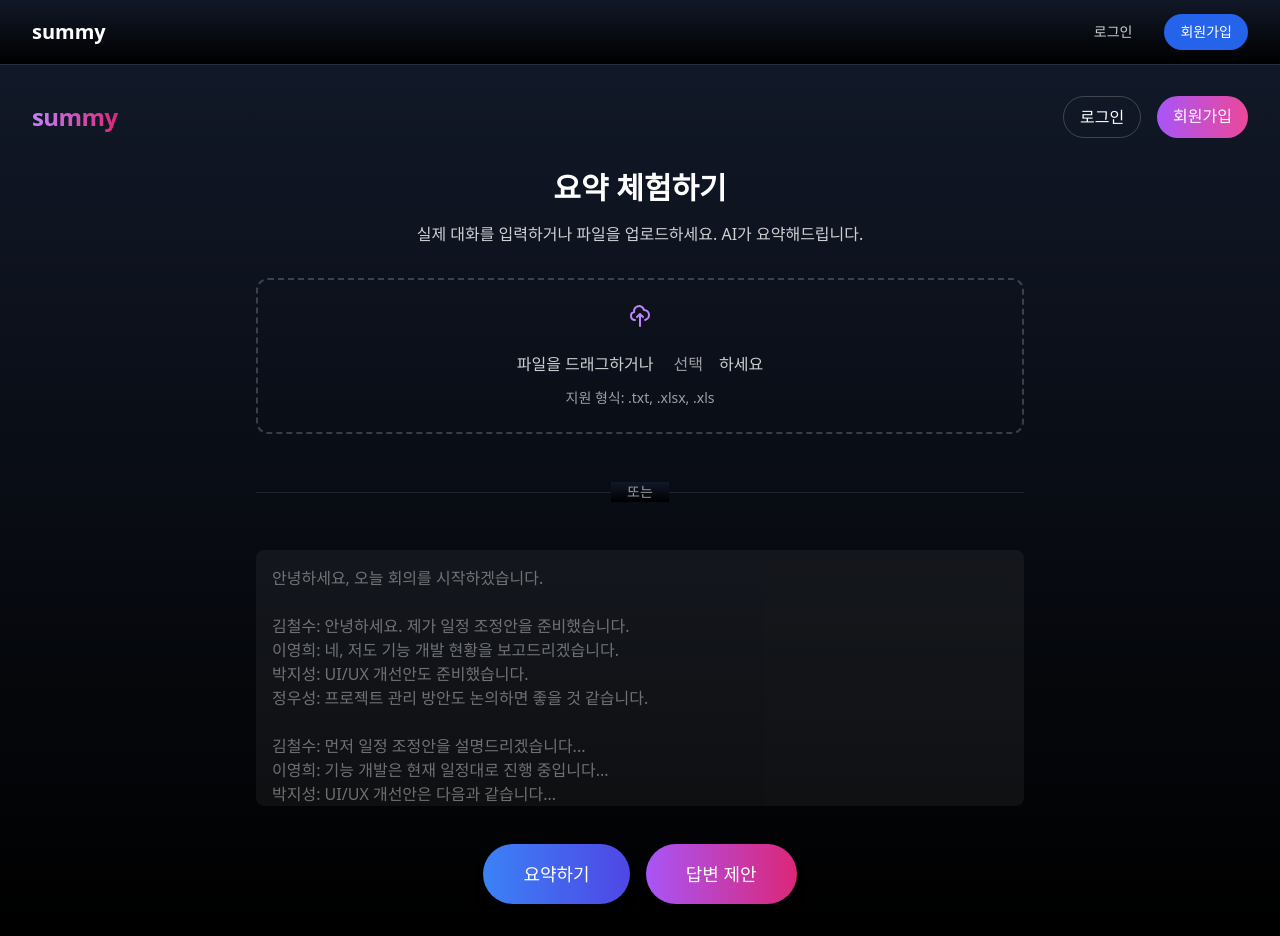
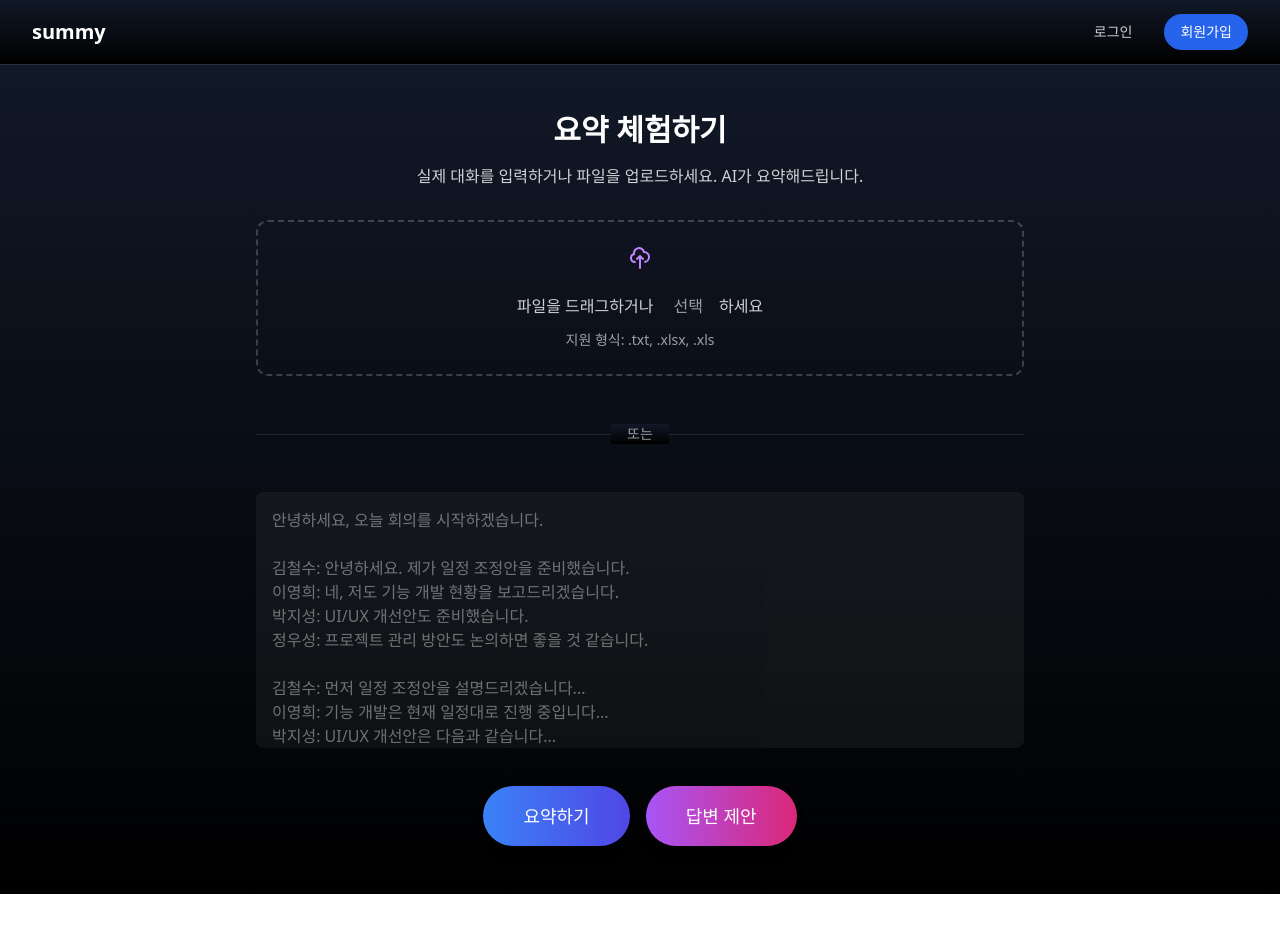
Before and after one commit to FLYLIKEB/summy, a Next.js app: page /demo in a window 1280 px wide. After the commit the page ends 894 px from the top, so only its background shows below. Built offline with nearby package versions, Linux system fonts and the light colour scheme.

Commit message:
refactor: 데모 페이지에서 중복된 Header 제거 및 여백 조정

```diff
--- a/app/demo/page.tsx
+++ b/app/demo/page.tsx
@@ -4,7 +4,6 @@
 import { useFileUpload } from './hooks/useFileUpload'
 import { useSummarize } from './hooks/useSummarize'
 import { useResponse } from './hooks/useResponse'
-import { Header } from './components/Header'
 import { FileUpload } from './components/FileUpload'
 import { TextInput } from './components/TextInput'
 import { ActionButtons } from './components/ActionButtons'
@@ -70,9 +69,7 @@
 
   return (
     <div className="min-h-screen bg-gradient-to-b from-gray-900 to-black text-white">
-      <div className="container mx-auto px-4 sm:px-6 lg:px-8 py-4 sm:py-6 lg:py-8">
-        <Header />
-
+      <div className="container mx-auto px-4 sm:px-6 lg:px-8 py-8 sm:py-10 lg:py-12">
         <div className="max-w-3xl mx-auto space-y-6 sm:space-y-8">
           <div className="text-center">
             <h1 className="text-2xl sm:text-3xl font-bold mb-3 sm:mb-4">
```
